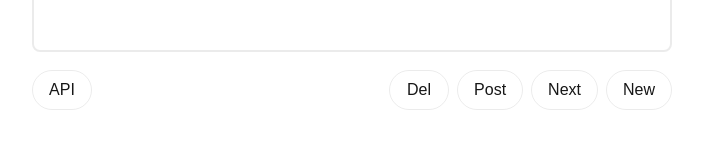
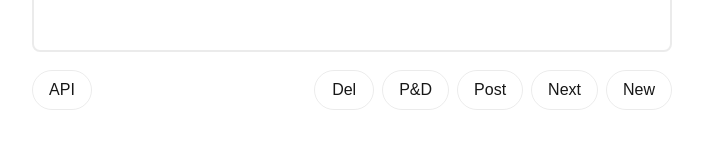
Before and after one commit to edwindoit/raw-notes, a Next.js app: page / in a window 1280 px wide. Shown: the part 364-512 px from the top of the page, without its empty margins (288-991 px from the left). Built offline with nearby package versions, Linux system fonts and the light colour scheme; no server answers.

Commit message:
added P&D function

```diff
--- a/app/page.tsx
+++ b/app/page.tsx
@@ -117,6 +117,37 @@ export default function Home() {
     setShowApiModal(false);
   };
 
+  const handlePostAndDelete = async () => {
+    try {
+      const apiKey = localStorage.getItem('notion_api_key');
+      const databaseId = localStorage.getItem('notion_database_id');
+
+      if (!apiKey || !databaseId) {
+        setShowApiModal(true);
+        return;
+      }
+
+      await postToNotion(databaseId, text);
+      // After successful post, delete the note
+      const updatedNotes = [...notes];
+      updatedNotes.splice(currentNoteIndex, 1);
+      setNotes(updatedNotes);
+
+      if (updatedNotes.length > 0) {
+        setCurrentNoteIndex(Math.max(0, currentNoteIndex - 1));
+        setText(updatedNotes[Math.max(0, currentNoteIndex - 1)] || '');
+      } else {
+        setText('');
+      }
+
+      localStorage.setItem('notes', JSON.stringify(updatedNotes));
+      alert('Successfully posted to Notion and deleted the note!');
+    } catch (error) {
+      console.error('Error posting to Notion:', error);
+      alert('Failed to post to Notion. Note was not deleted.');
+    }
+  };
+
   const handlePostToNotion = async () => {
     try {
       const apiKey = localStorage.getItem('notion_api_key');
@@ -170,6 +201,12 @@ export default function Home() {
                 Del
               </button>
               <button
+                onClick={handlePostAndDelete}
+                className="rounded-full border border-solid border-black/[.08] dark:border-white/[.145] transition-colors flex items-center justify-center hover:bg-[#f2f2f2] dark:hover:bg-[#1a1a1a] px-3 sm:px-4 h-9 sm:h-10 text-sm sm:text-base min-w-[60px]"
+              >
+                P&D
+              </button>
+              <button
                 onClick={handlePostToNotion}
                 className="rounded-full border border-solid border-black/[.08] dark:border-white/[.145] transition-colors flex items-center justify-center hover:bg-[#f2f2f2] dark:hover:bg-[#1a1a1a] px-3 sm:px-4 h-9 sm:h-10 text-sm sm:text-base min-w-[60px]"
               >
```
